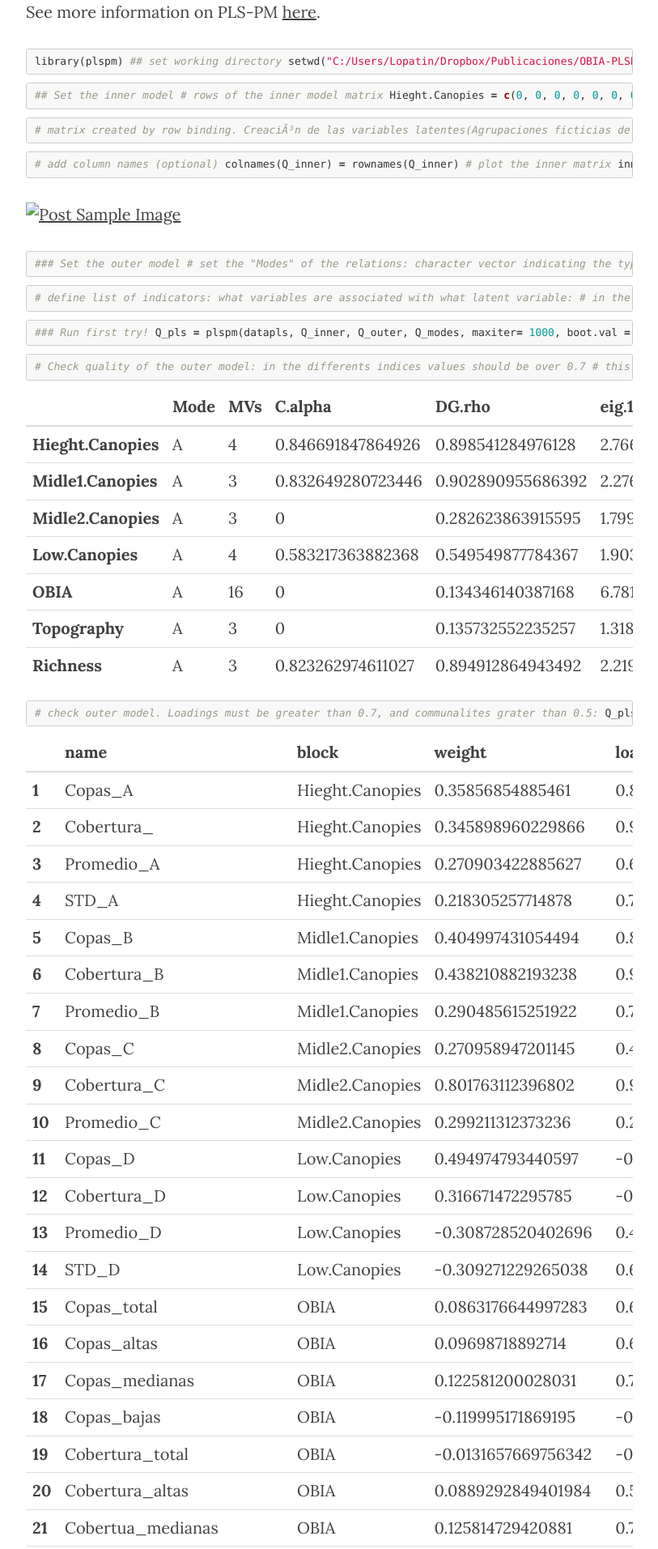
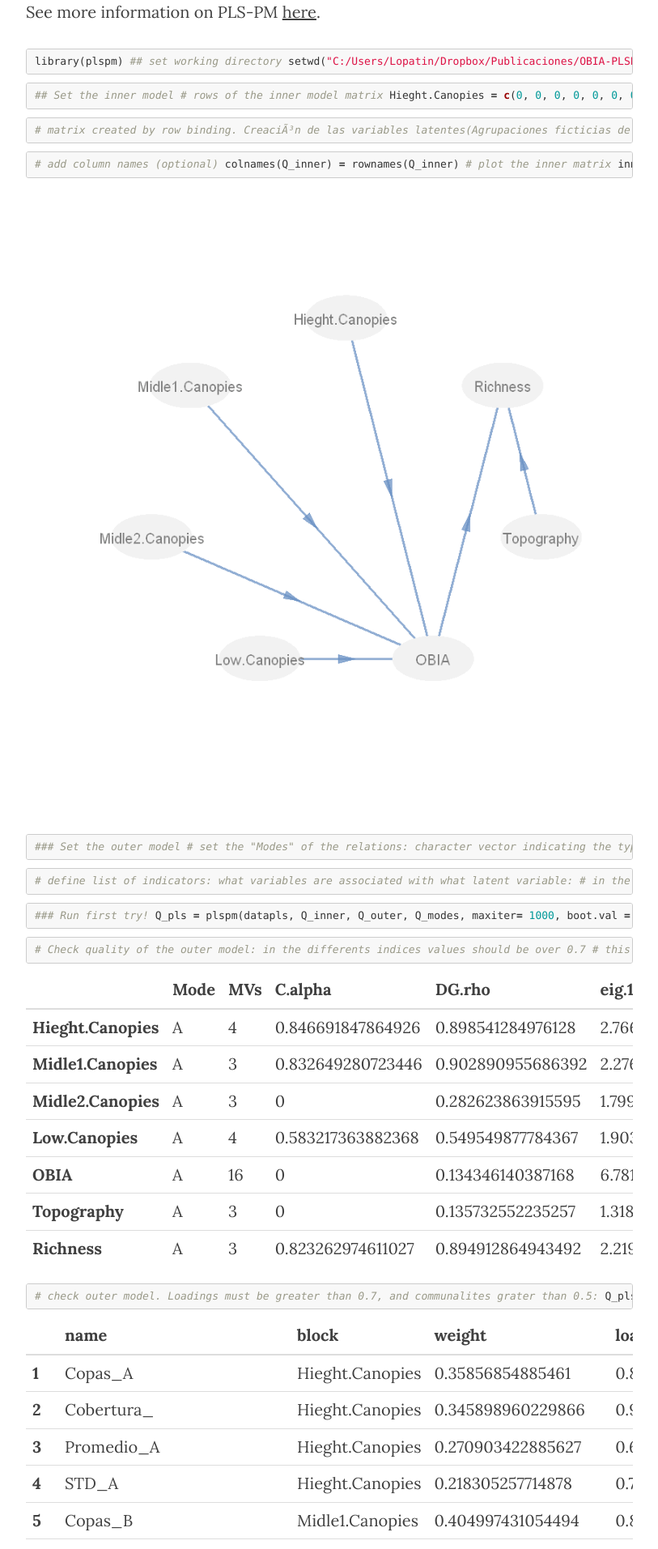
Before and after one commit to Remote-Sensing-of-Vegetation/Remote-Sensing-of-Vegetation.github.io, a Jekyll site: the page built from _posts/2016-08-29-PLS-Path-Modelling-Tutorial.markdown, in a window 1280 px wide. Shown: the part 646-2559 px from the top of the page at 81% size, without its empty margins (233-1046 px from the left). Built offline with Jekyll 4.4.1, drawn with Linux system fonts in a browser that asks for light colours; nearby versions of some CDN libraries.

Commit message:
Update 2016-08-29-PLS-Path-Modelling-Tutorial.markdown

````diff
--- a/_posts/2016-08-29-PLS-Path-Modelling-Tutorial.markdown
+++ b/_posts/2016-08-29-PLS-Path-Modelling-Tutorial.markdown
@@ -50,7 +50,7 @@ innerplot(Q_inner)
 ```
 
 <a href="#">
-    <img src="{{ site.baseurl }}/_posts/PLS-Path-Modelling-Tutorial-Figures/output_4_0.png" alt="Post Sample Image">
+    <img src="{{ site.baseurl }}/img/PLS-Path-Modelling-Tutorial-Figures/output_4_0.png" alt="Post Sample Image">
 </a>
 
 ```R
````
